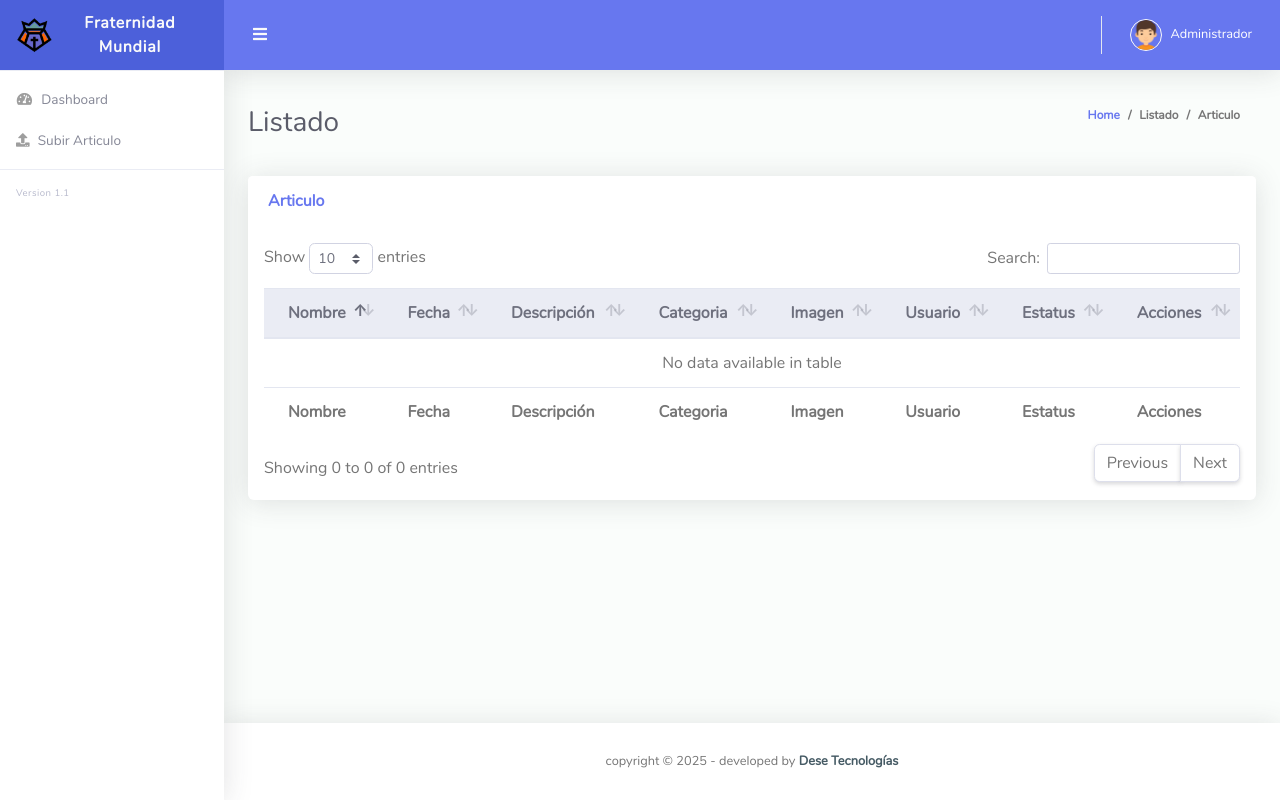
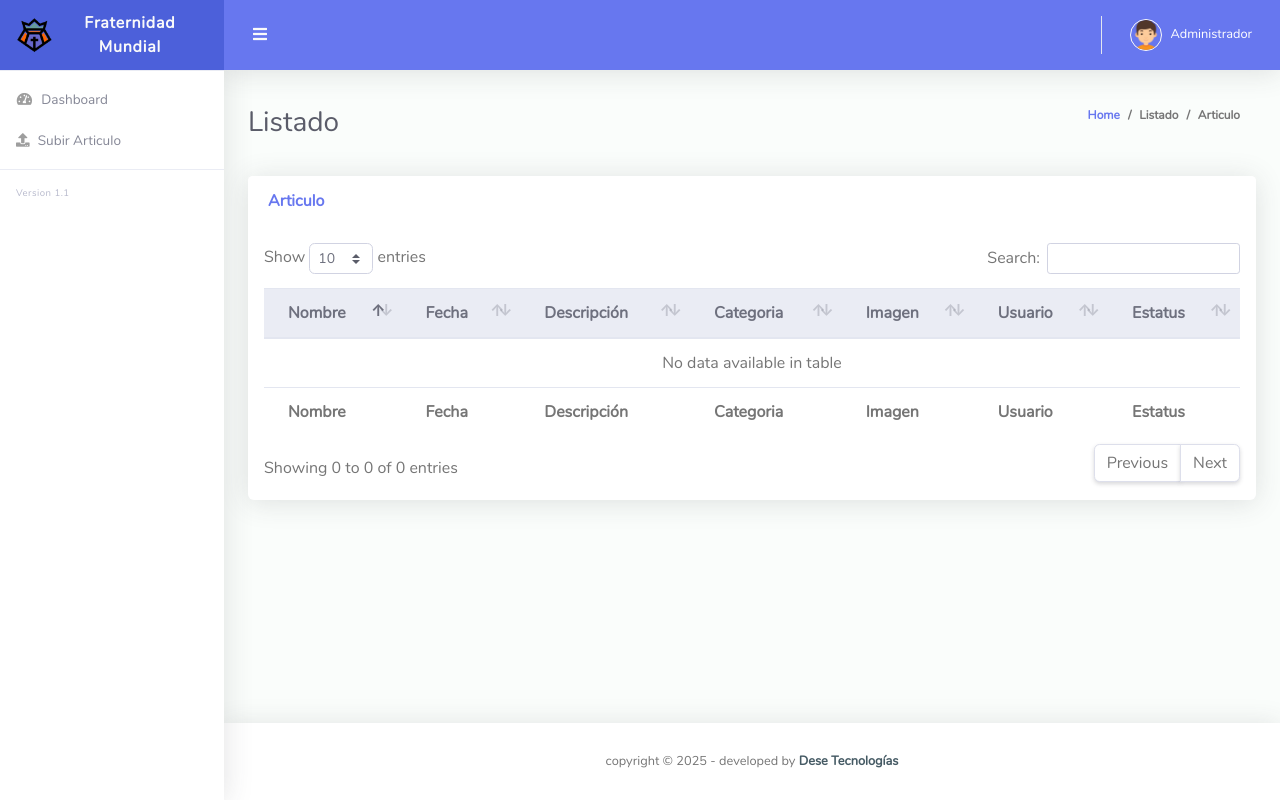
Before and after one commit to Dereckz/fraternidadmundial, a PHP site: page /panel/ in a window 1280 px wide. Run offline with PHP 8.4, Linux system fonts and the light colour scheme; data that the repository does not hold is empty.

Commit message:
destruccion ahora no

```diff
--- a/panel/index.php
+++ b/panel/index.php
@@ -191,7 +191,7 @@
                         <th>Imagen</th>
                         <th>Usuario</th>
                         <th>Estatus</th>
-                        <th>Acciones</th>
+                       <!--  <th>Acciones</th> -->
                       </tr>
                     </thead>
                     <tfoot>
@@ -203,7 +203,7 @@
                         <th>Imagen</th>
                         <th>Usuario</th>
                         <th>Estatus</th>
-                        <th>Acciones</th>
+                   <!--      <th>Acciones</th> -->
                       </tr>
                     </tfoot>
                     <tbody>
--- a/panel/upload.php
+++ b/panel/upload.php
@@ -162,6 +162,7 @@
 
                         </div>
                         <select name="comuna" class="form-control">
+                          <option value="Selecciona">Selecciona</option>
                             <?php
                                             $dataempresa = mysqli_query($conn,"SELECT * FROM categoria");
                                             while ($empresa = mysqli_fetch_array($dataempresa)) {
```
